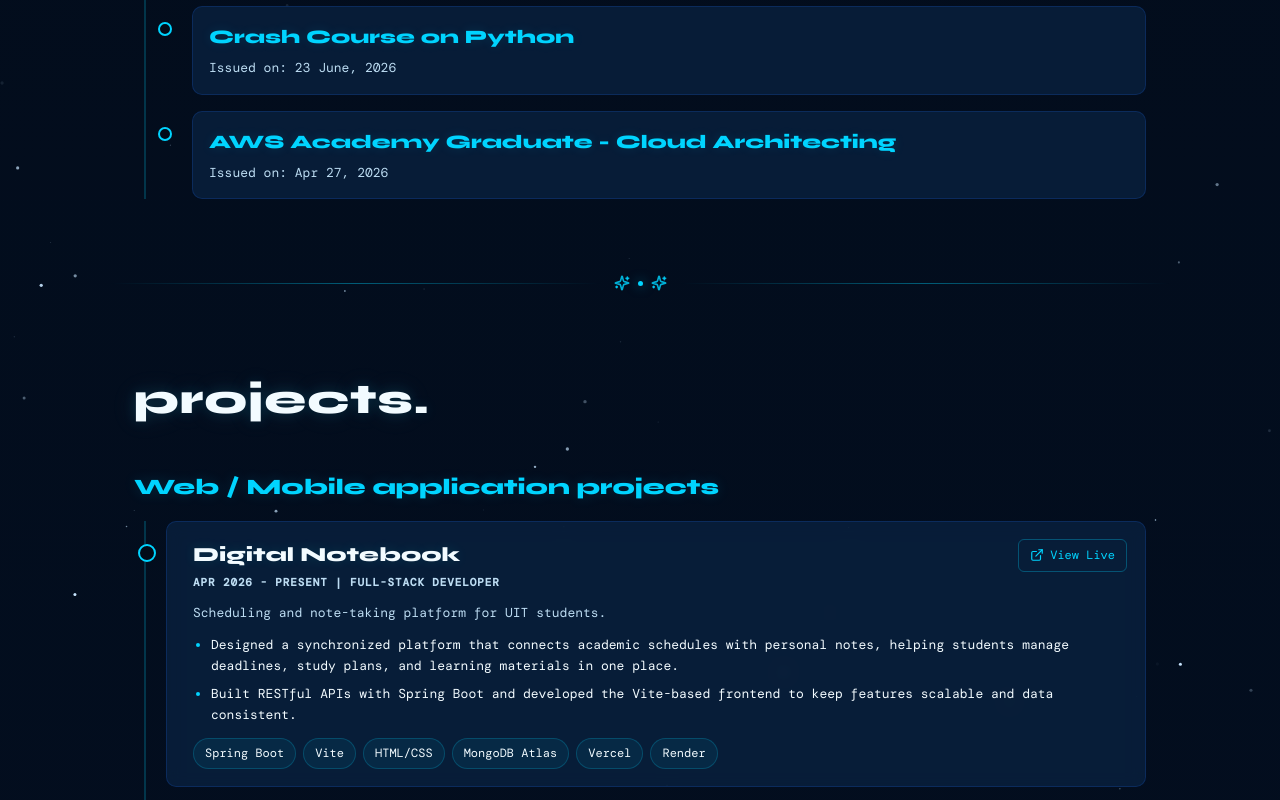
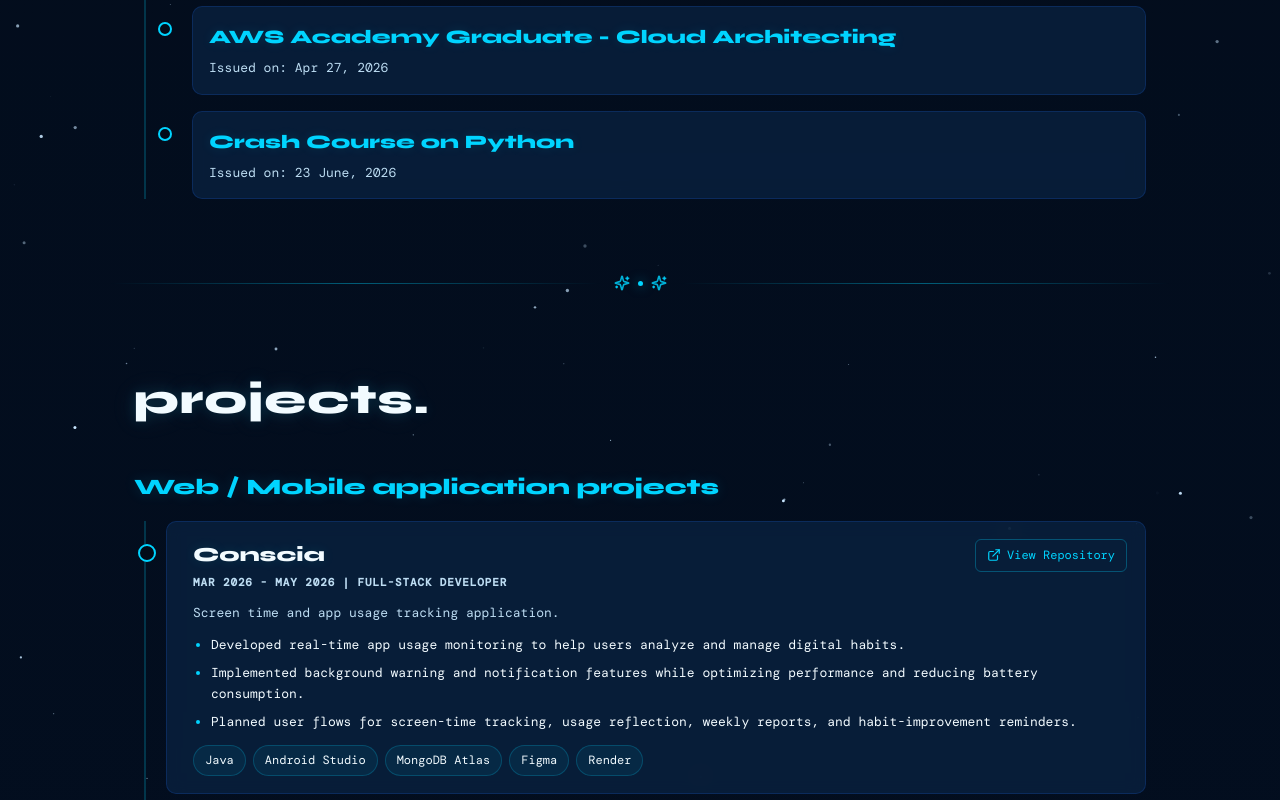
Before and after one commit to quinnie-o3/My-Portfolio, a React (Vite) app: page / in a window 1280 px wide. Shown: the part 2260-3060 px from the top of the page. Built offline with nearby package versions, Linux system fonts and the light colour scheme; a web font is replaced by a local one.

Commit message:
fix syntax error

```diff
--- a/src/components/About.tsx
+++ b/src/components/About.tsx
@@ -62,19 +62,19 @@ const certificates = [
     href: 'https://www.credly.com/badges/ae063e88-3fa1-4671-86cc-6a2f172fe8b0/public_url',
     color: '#00d4ff',
   },
-  {
-    name: 'Crash Course on Python',
-    issuedOn: '23 June, 2026',
-    details: '',
-    href: 'https://coursera.org/share/9adce459f7fd836e3481bc2ae1540db2',
-    color: '#00d4ff',
-  },
 
     {
     name: 'AWS Academy Graduate - Cloud Architecting',
     issuedOn: 'Apr 27, 2026',
     details: '',
     href: 'https://www.credly.com/badges/6443d5fd-3174-4d00-83a4-f8544c7317b3/public_url',
+    color: '#00d4ff',
+  },
+  {
+    name: 'Crash Course on Python',
+    issuedOn: '23 June, 2026',
+    details: '',
+    href: 'https://coursera.org/share/9adce459f7fd836e3481bc2ae1540db2',
     color: '#00d4ff',
   }
 ]
--- a/src/components/Projects.tsx
+++ b/src/components/Projects.tsx
@@ -21,19 +21,19 @@ const projectGroups: ProjectGroup[] = [
   {
     title: 'Web / Mobile application projects',
     projects: [
-      {
-        title: 'Digital Notebook',
-        period: 'Apr 2026 - Present',
-        role: 'Full-stack Developer',
-        tags: ['Spring Boot', 'Vite', 'HTML/CSS', 'MongoDB Atlas', 'Vercel', 'Render'],
-        url: 'https://digital-notebook-rho.vercel.app/',
-        linkLabel: 'View Live',
-        summary: 'Scheduling and note-taking platform for UIT students.',
-        responsibilities: [
-          'Designed a synchronized platform that connects academic schedules with personal notes, helping students manage deadlines, study plans, and learning materials in one place.',
-          'Built RESTful APIs with Spring Boot and developed the Vite-based frontend to keep features scalable and data consistent.',
-        ],
-      },
+      // {
+      //   title: 'Digital Notebook',
+      //   period: 'Apr 2026 - Present',
+      //   role: 'Full-stack Developer',
+      //   tags: ['Spring Boot', 'Vite', 'HTML/CSS', 'MongoDB Atlas', 'Vercel', 'Render'],
+      //   url: 'https://digital-notebook-rho.vercel.app/',
+      //   linkLabel: 'View Live',
+      //   summary: 'Scheduling and note-taking platform for UIT students.',
+      //   responsibilities: [
+      //     'Designed a synchronized platform that connects academic schedules with personal notes, helping students manage deadlines, study plans, and learning materials in one place.',
+      //     'Built RESTful APIs with Spring Boot and developed the Vite-based frontend to keep features scalable and data consistent.',
+      //   ],
+      // },
       {
         title: 'Conscia',
         period: 'Mar 2026 - May 2026',
```
